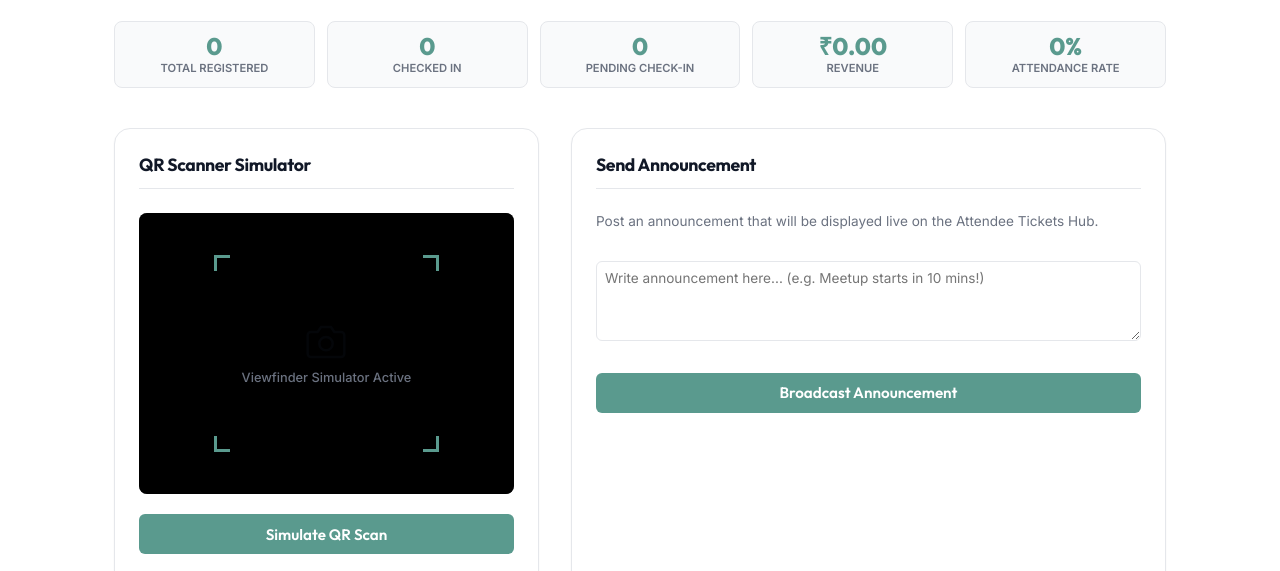
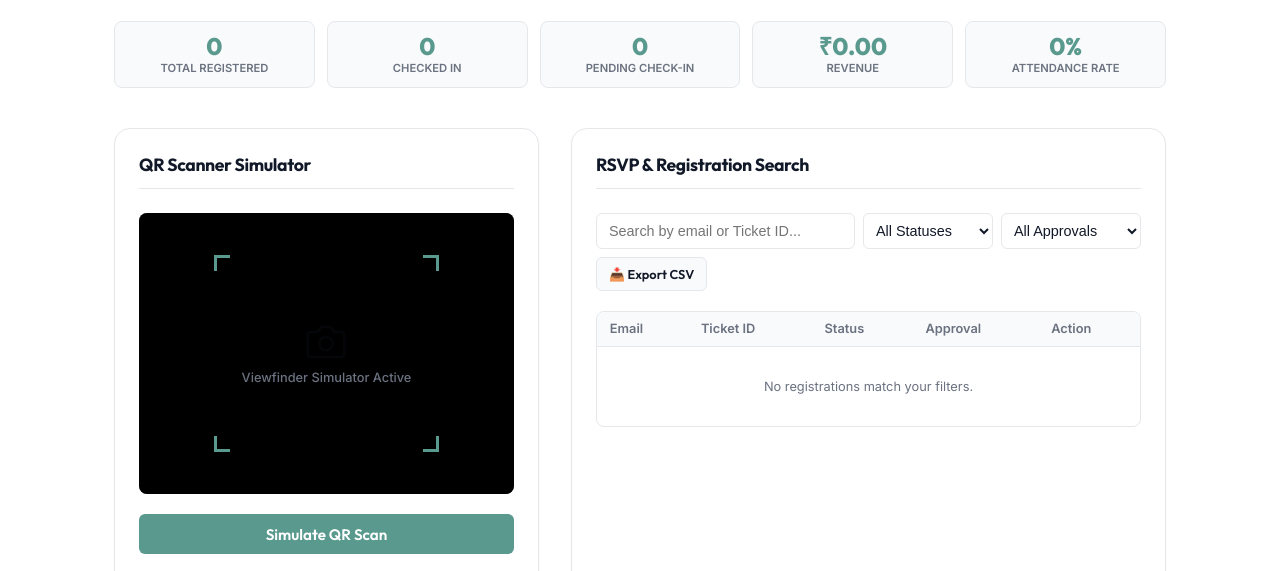
Before and after one commit to sanjanahh-1901/perenti, a website: page admin-dashboard.html in a window 1280 px wide. Shown: the part 160-731 px from the top of the page. Drawn offline with Linux system fonts and the light colour scheme; sample sign-in values are in the browser's storage.

Commit message:
layout: stack Send Announcement below QR Scanner in left column and place RSVP Search in right column

```diff
--- a/admin-dashboard.html
+++ b/admin-dashboard.html
@@ -182,6 +182,9 @@
     <!-- Grid: Scanner vs. Log Search -->
     <div class="admin-grid-layout">
 
+      <!-- Left Column: Scanner & Announcements -->
+      <div style="display: flex; flex-direction: column; gap: 2rem;">
+
         <!-- Left: Simulator Scanner Viewport -->
         <div class="admin-panel-box">
           <h3 class="admin-panel-title">QR Scanner Simulator</h3>
@@ -228,8 +231,10 @@
           </button>
         </div>
 
+      </div>
+
       <!-- Right: Searchable Registrations Table -->
-      <div class="admin-panel-box" style="grid-column: span 1;">
+      <div class="admin-panel-box">
         <h3 class="admin-panel-title">RSVP & Registration Search</h3>
 
         <div class="search-filter-row" style="display: flex; gap: 0.5rem; flex-wrap: wrap;">
```
Lines whose indentation alone changed are shown as unchanged.
